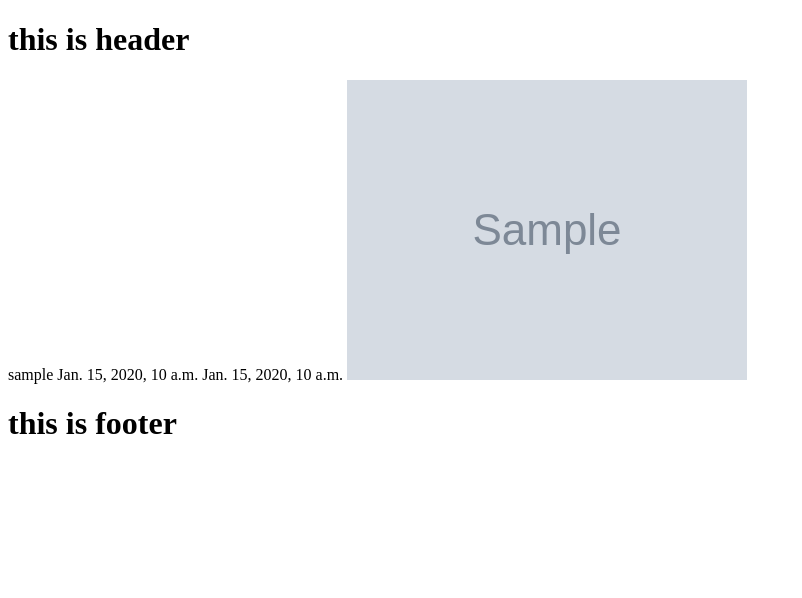
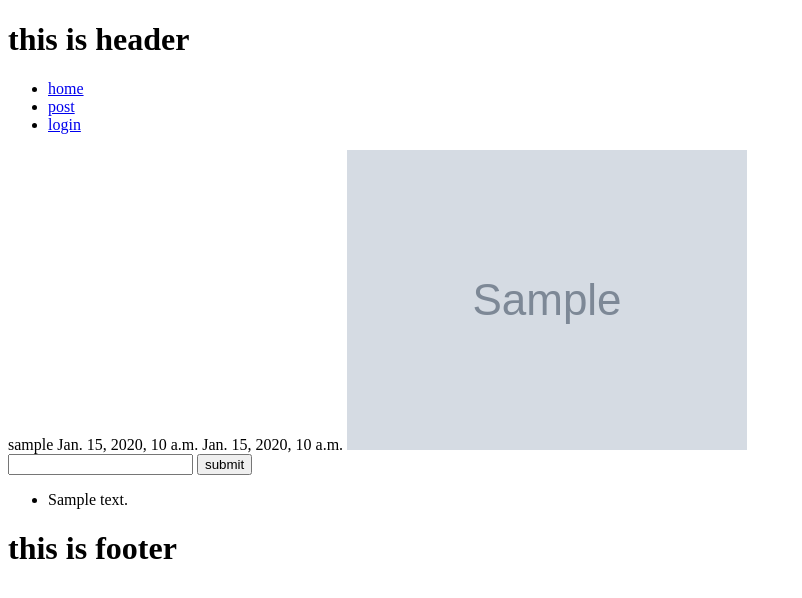
Before and after one commit to yevgnenll/fastagram, a Django app: page /posts/1/ in a window 1280 px wide. Shown: the top 598 px of the page, without its empty margins (0-802 px from the left). Run offline with Django 3.2, Linux system fonts and the light colour scheme; tables that the repository leaves empty hold one stand-in row (values such as "Sample post"); grey boxes marked "Sample" are stand-in pictures.

Commit message:
comment function is added
view, models urls are added for comment fuction
and header gets list, home, login link lists
for more accessible

```diff
--- a/fastagram/fastagram/templates/partitial/header.html
+++ b/fastagram/fastagram/templates/partitial/header.html
@@ -1,3 +1,12 @@
 <header id="header">
   <h1>this is header</h1>
+  <ul>
+    <li><a href="{% url 'home' %}">home</a></li>
+    <li><a href="{% url 'post_list' %}">post</a></li>
+    {% if request.user.is_authenticate %}
+
+    {% else %}
+    <li><a href="{% url 'login' %}">login</a></li>
+    {% endif %}
+  </ul>
 </header>
--- a/fastagram/fastagram/urls.py
+++ b/fastagram/fastagram/urls.py
@@ -18,7 +18,7 @@ from django.contrib import admin
 
 from users.views import LoginView
 from fastagram.views import HomePage
-from posts.views import PostListView, PostDetailView, WritePostView
+from posts.views import PostListView, PostDetailView, WritePostView, AddCommentView
 
 from django.conf import settings
 from django.conf.urls.static import static
@@ -32,5 +32,7 @@ urlpatterns = [
     url(r'^posts/$', PostListView.as_view(), name="post_list"),
     url(r'^posts/(?P<pk>\d+)/$', PostDetailView.as_view(), name="post"),
     url(r'^posts/write/$', WritePostView.as_view(), name="write"),
+    url(r'^posts/(?P<pk>\d+)/comment/$', AddCommentView.as_view(), name="comment"),
+
 
 ] + static(settings.MEDIA_URL, document_root=settings.MEDIA_ROOT)
--- a/fastagram/posts/models/comment.py
+++ b/fastagram/posts/models/comment.py
@@ -1,6 +1,6 @@
 from django.db import models
-
 from django.conf import settings
+from django.core.urlresolvers import reverse
 
 
 class Comment(models.Model):
@@ -9,12 +9,20 @@ class Comment(models.Model):
         settings.AUTH_USER_MODEL,
     )
 
+    created_at = models.DateTimeField(
+        auto_now_add=True,
+    )
+
     post = models.ForeignKey(
         "posts.Post",
     )
 
-    created_at = models.DateTimeField(
-        auto_now_add=True,
-    )
+    content = models.TextField()
 
-    content = models.TextField()
+    def get_absolute_url(self):
+
+        return reverse(
+            'post', kwargs={
+                'pk': self.post.id,
+            }
+        )
--- a/fastagram/posts/templates/posts/detail.html
+++ b/fastagram/posts/templates/posts/detail.html
@@ -12,4 +12,17 @@
 
   <img src="/media/{{ post.image }}" alt="">
 
+  <form action="{% url 'comment' post.id %}" method="post">
+    <input type="text" name="content">
+    <input type="submit" value="submit">
+    {% csrf_token %}
+  </form>
+
+
+  <ul>
+    {% for comment in post.comment_set.all %}
+    <li>{{ comment.content }}</li>
+    {% endfor %}
+  </ul>
+
 {% endblock %}
--- a/fastagram/posts/views/__init__.py
+++ b/fastagram/posts/views/__init__.py
@@ -1,3 +1,4 @@
 from .post_list import PostListView
 from .detail import PostDetailView
 from .write_post import WritePostView
+from .comment import AddCommentView
```
Also changed, not shown: fastagram/posts/views/comment.py (added, +20 -0 lines).
